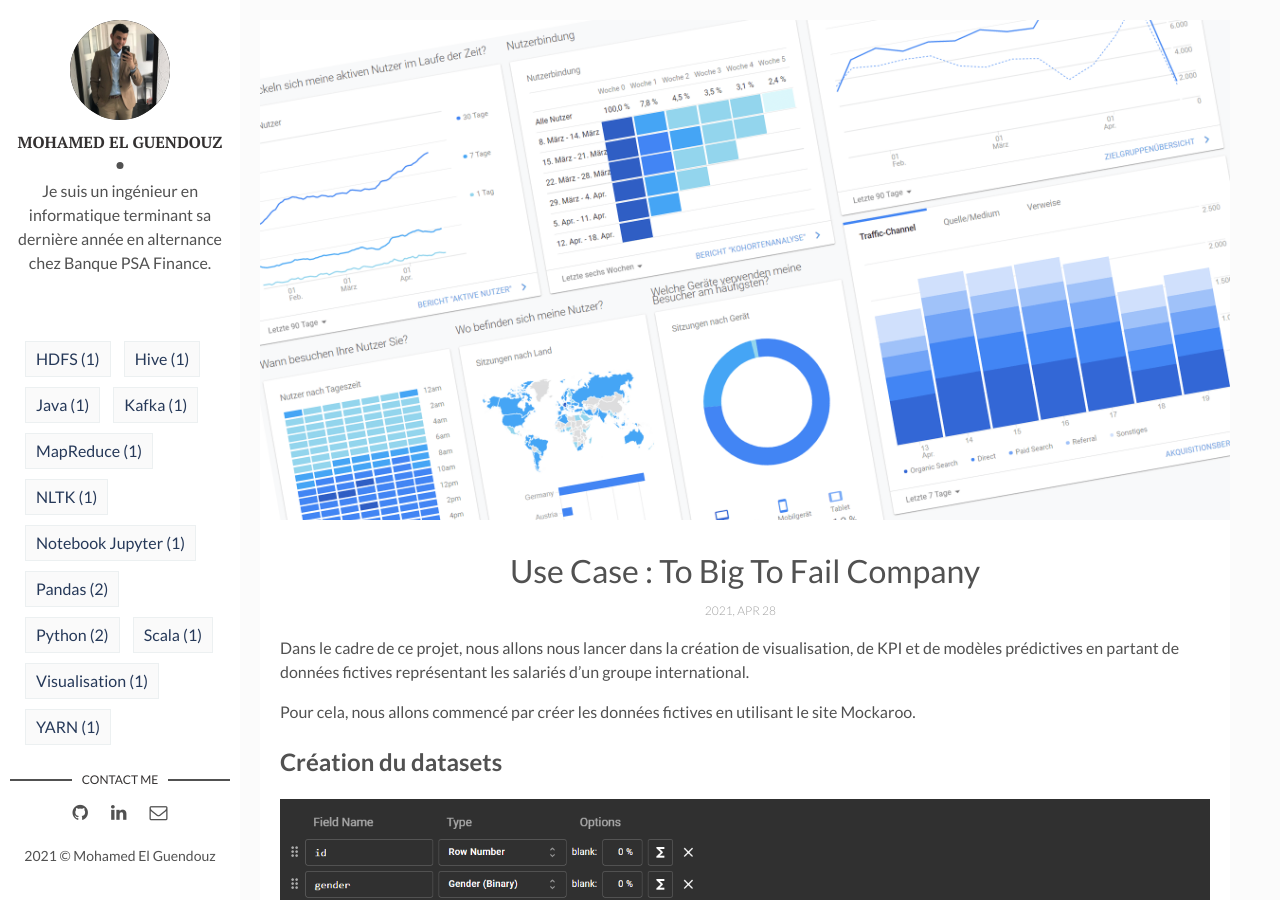
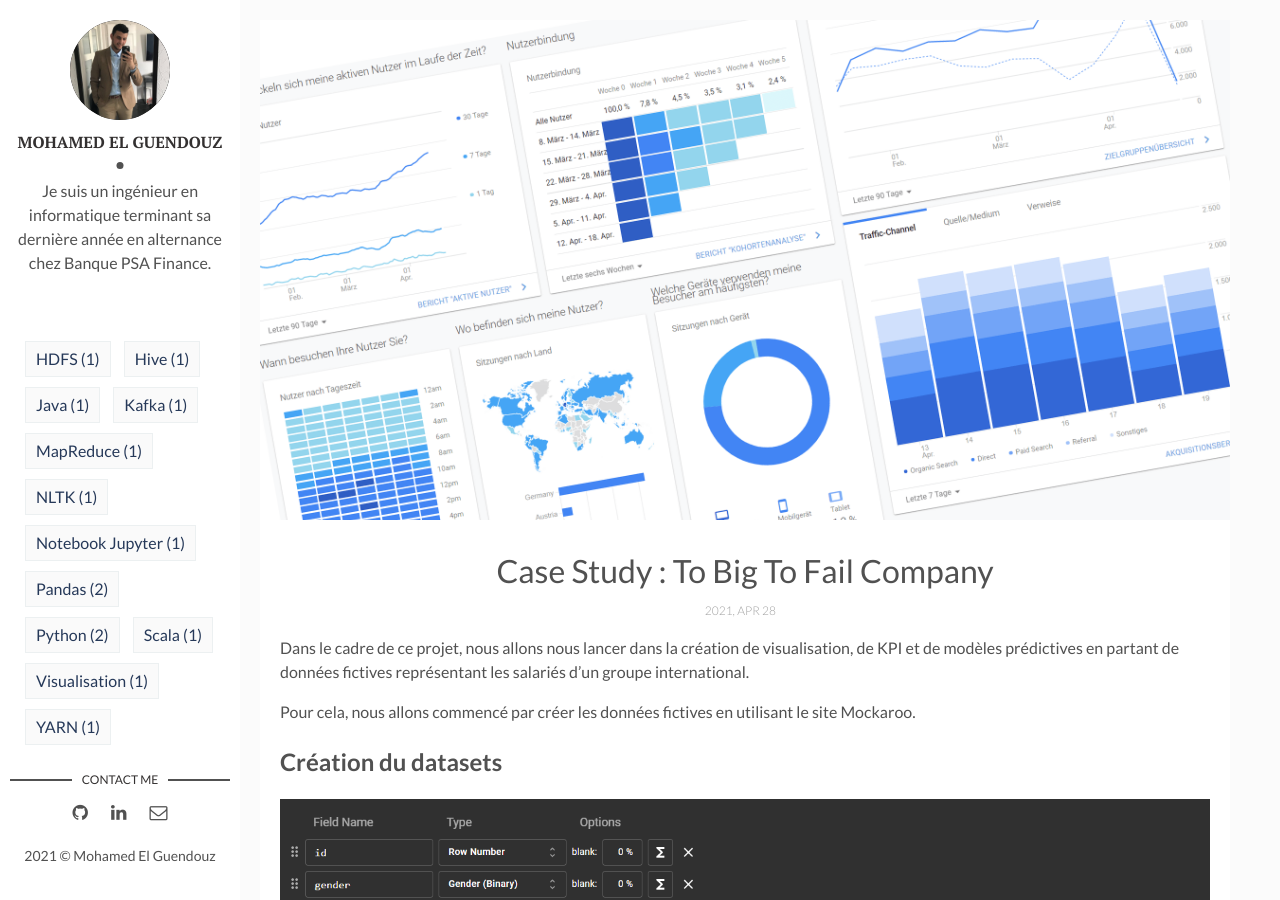
Before and after one commit to MohamedElGuendouz/mohamedelguendouz.github.io, a Jekyll site: the page built from _posts/2021-04-28-Use_Case_01.markdown, in a window 1280 px wide and 900 px high. Built offline with Jekyll 4.4.1, drawn with Linux system fonts in a browser that asks for light colours.

Commit message:
update Case Study :

```diff
--- a/_posts/2020-11-22-data-visualization.markdown
+++ b/_posts/2020-11-22-data-visualization.markdown
@@ -1,6 +1,6 @@
 ---
 layout: post
-title: "Data Visualization"
+title: "Case Study : Data Visualization"
 date: 2020-11-22 21:30:00 +0200
 date-last-modif: 2021-06-06 19:55:00 +0200
 description: "CNN, RNN, DEEP LEARNING ?"
--- a/_posts/2021-04-28-Use_Case_01.markdown
+++ b/_posts/2021-04-28-Use_Case_01.markdown
@@ -1,6 +1,6 @@
 ---
 layout: post
-title: "Use Case : To Big To Fail Company"
+title: "Case Study : To Big To Fail Company"
 date: 2021-04-28 12:00:00 +0200
 date-last-modif: 2021-06-06 19:55:00 +0200
 description: "Notebook Jupyter, Python, NLTK"
--- a/_posts/2021-05-20-Use_Case_02.markdown
+++ b/_posts/2021-05-20-Use_Case_02.markdown
@@ -1,6 +1,6 @@
 ---
 layout: post
-title: "Use Case : Comment traiter les données manquantes avec Python"
+title: "Case Study : Comment traiter les données manquantes avec Python"
 date: 2021-04-28 12:00:00 +0200
 date-last-modif: 2021-06-06 19:55:00 +0200
 description: "Utilisation de Pandas pour traiter les données manquantes"
--- a/_posts/2021-05-29-Use_Case_03.markdown
+++ b/_posts/2021-05-29-Use_Case_03.markdown
@@ -1,6 +1,6 @@
 ---
 layout: post
-title: "Use Case : Prédire le prix de l'action Apple avec Scala et Kafka"
+title: "Case Study : Prédire le prix de l'action Apple avec Scala et Kafka"
 date: 2021-04-28 12:00:00 +0200
 date-last-modif: 2021-06-06 19:55:00 +0200
 description: "Création d'un modèle de machine learning pour prédire le prix d'une action en Bourse"
```
